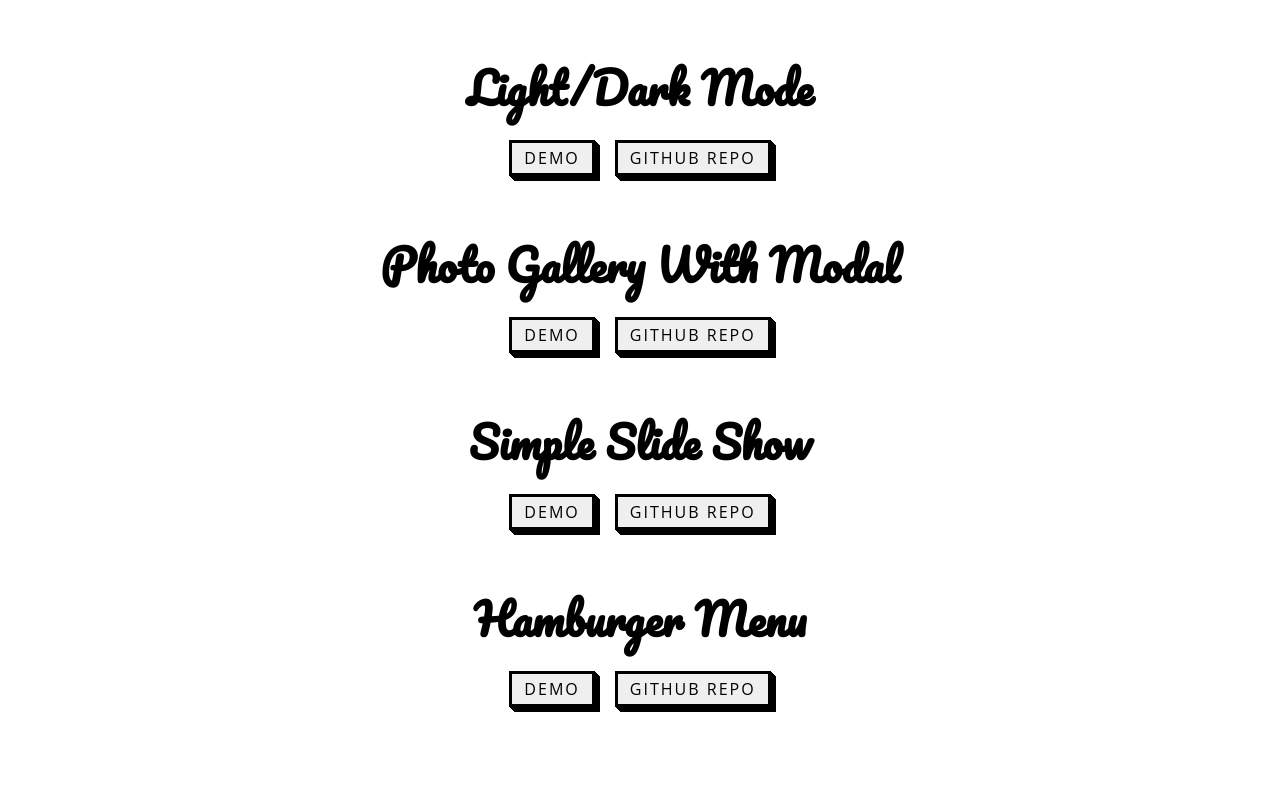
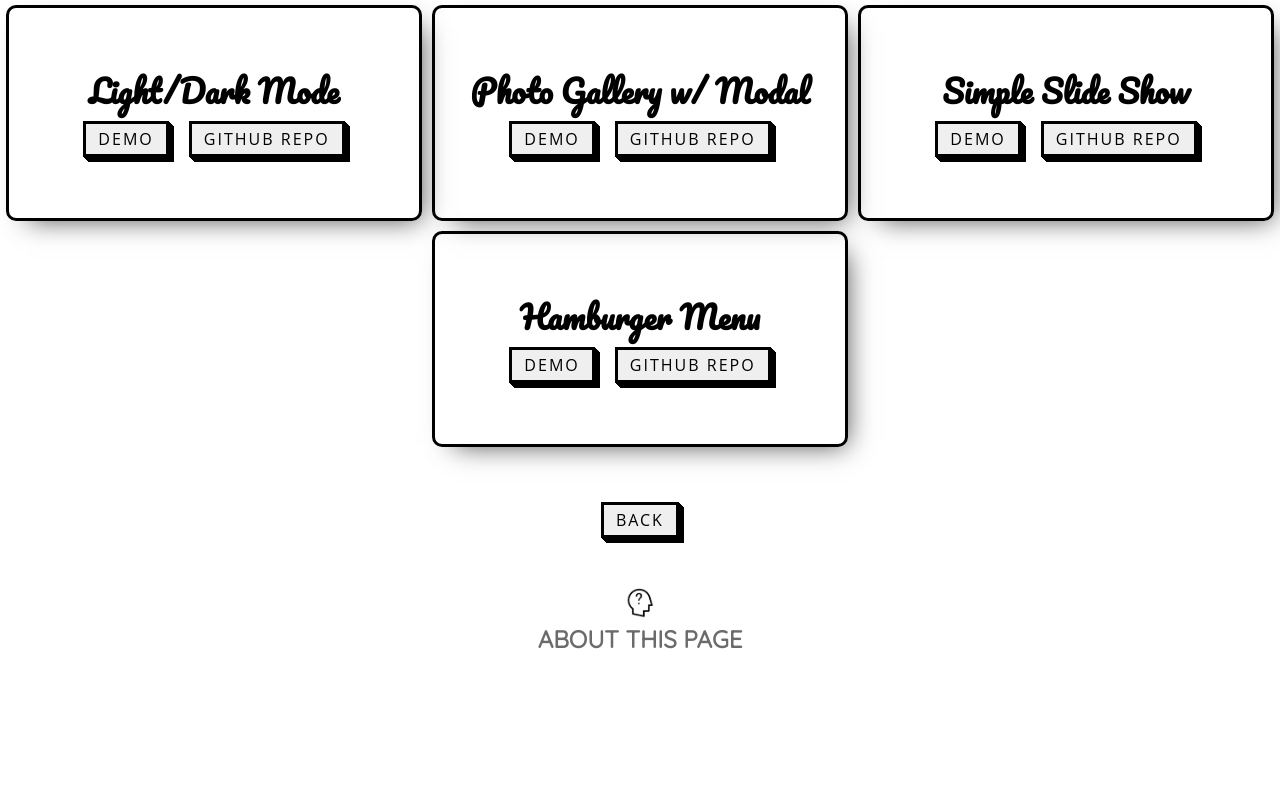
Before and after one commit to laurenpowers20/react-fun, a React (Create React App) app: page /features in a window 1280 px wide. Shown: the top 800 px of the page. Built offline with nearby package versions, Linux system fonts and the light colour scheme; a web font is replaced by a local one.

Commit message:
change features layout

```diff
--- a/src/Screens/Features.jsx
+++ b/src/Screens/Features.jsx
@@ -28,7 +28,7 @@
         </div>
 
         <div className="features-div">
-          <h2 className="features-titles">Photo Gallery With Modal</h2>{" "}
+          <h2 className="features-titles">Photo Gallery w/ Modal</h2>{" "}
           <a
             href="https://react-photo-gallery-lauren.netlify.app/"
             target="_blank"
@@ -89,7 +89,7 @@
             <button className="button-54"> GitHub Repo </button>
           </a>
         </div>
-
+      </div>
       <div className="features-back-button">
         <Link link to="/">
           {" "}
@@ -107,7 +107,6 @@
           </Link>
         </div>
       </footer>
-      </div>
     </>
   );
 }
--- a/src/Screens/Styles/Features.css
+++ b/src/Screens/Styles/Features.css
@@ -2,16 +2,26 @@
 
 .features-container {
   display: flex;
-  flex-direction: column;
+  /* flex-direction: column; */
   align-items: center;
   justify-content: center;
+  flex-wrap: wrap;
 }
 
 .features-div {
   text-align: center;
   justify-content: center;
   font-family: "Pacifico", cursive;
-  font-size: 1.8rem;
+  font-size: 1.3rem;
+  border: 3px solid black;
+  border-radius: 10px;
+  margin: 5px;
+  padding: 5px;
+  width: 400px;
+  height: 200px;
+  -webkit-box-shadow: 10px 10px 26px -12px rgba(0,0,0,0.75);
+-moz-box-shadow: 10px 10px 26px -12px rgba(0,0,0,0.75);
+box-shadow: 10px 10px 26px -12px rgba(0,0,0,0.75);
 }
 
 .features-titles {
@@ -36,7 +46,7 @@
 
 .features-about-link {
   text-align: center;
-  padding-top: 75px;
+  padding-top: 50px;
   padding-bottom: 20px;
   font-size: 1.5rem;
   font-family: "Quicksand", sans-serif;
@@ -46,7 +56,7 @@
 
 .features-back-button {
   text-align: center;
-  padding-top: 100px;
+  padding-top: 50px;
 }
 
 @media only screen and (max-width: 700px) {
```
Lines whose indentation alone changed are shown as unchanged.
